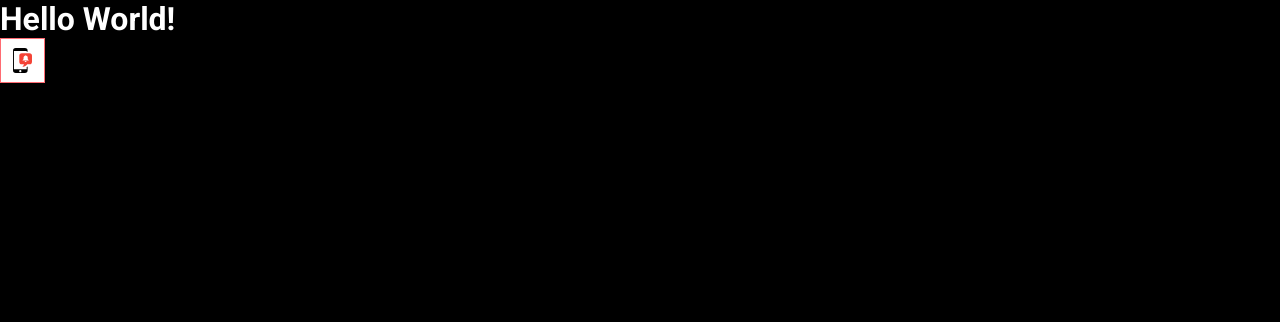
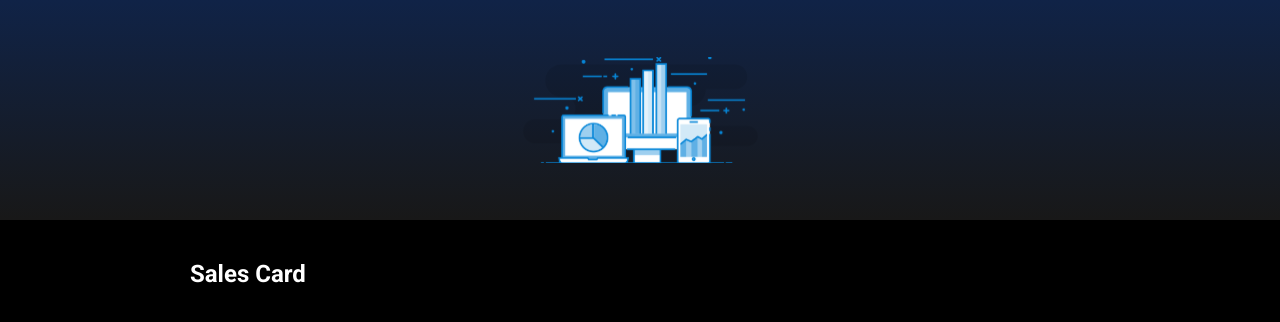
Before and after one commit to geraldopessoajr/dsmeta, a React (Vite) app in the folder frontend/: page / in a window 1280 px wide. Shown: the top 322 px of the page. Built offline with nearby package versions, Linux system fonts and the light colour scheme.

Commit message:
Other components

```diff
--- a/frontend/index.html
+++ b/frontend/index.html
@@ -4,7 +4,7 @@
     <meta charset="UTF-8" />
     <!--<link rel="icon" type="image/svg+xml" href="/vite.svg" />-->
     <meta name="viewport" content="width=device-width, initial-scale=1.0" />
-    <title>Hello World</title>
+    <title>Delicias da Ravi</title>
   </head>
   <body>
     <div id="root"></div>
--- a/frontend/src/App.tsx
+++ b/frontend/src/App.tsx
@@ -1,10 +1,18 @@
 import NotificationButton from "./components/NotificationButton"
+import Header from "./components/Header"
+import SalesCard from "./components/SalesCard"
 
 function App() {
    return (
       <>
-      <h1>Hello World!</h1>
-      <NotificationButton />
+         <Header />
+         <main>
+            <section id="sales">
+               <div className="dsmeta-container">
+                  <SalesCard />
+               </div>
+            </section>
+         </main>
       </>
    )
 }
--- /dev/null
+++ b/frontend/src/components/Header/index.tsx
@@ -0,0 +1,14 @@
+import logo from "../../assets/img/logo.svg"
+import './style.css'
+
+function Header() {
+   return (
+      <header>
+         <div className="dsmeta-logo-container">
+            <img src={logo} alt="DSMeta"/>
+         </div>
+      </header>
+   )
+}
+
+export default Header
--- /dev/null
+++ b/frontend/src/components/Header/style.css
@@ -0,0 +1,27 @@
+header{
+    background: linear-gradient(180deg, #102347 0%, #181818 100%);
+    height: 220px;
+    display: flex;
+    align-items: center;
+    justify-content: center;
+}
+
+.dsmeta-logo-container{
+    display: flex;
+    flex-direction: column;
+    align-items: center;
+}
+
+.dsmeta-logo-container img{
+    width: 235px;
+}
+
+.dsmeta-logo-container h1{
+    margin-top: 15px;
+    font-size: 24px;
+}
+
+.dsmeta-logo-container p{
+    font-size: 14px;
+    font-weight: 300px;
+}
--- /dev/null
+++ b/frontend/src/components/SalesCard/index.tsx
@@ -0,0 +1,9 @@
+import './style.css'
+
+function SalesCard() {
+   return (
+      <h1>Sales Card</h1>
+   )
+}
+
+export default SalesCard
--- a/frontend/src/index.css
+++ b/frontend/src/index.css
@@ -19,3 +19,13 @@ a:visited {
   color: unset;
   text-decoration: none;
 }
+
+.dsmeta-container{
+  width:100%;
+  max-width: 900px;
+  margin: 0 auto;
+}
+
+#sales{
+  padding: 40px 10px;
+}
```
Also changed, not shown: frontend/src/assets/img/logo.svg (added), frontend/src/assets/img/notification-icon.svg, frontend/src/components/SalesCard/style.css (added).
